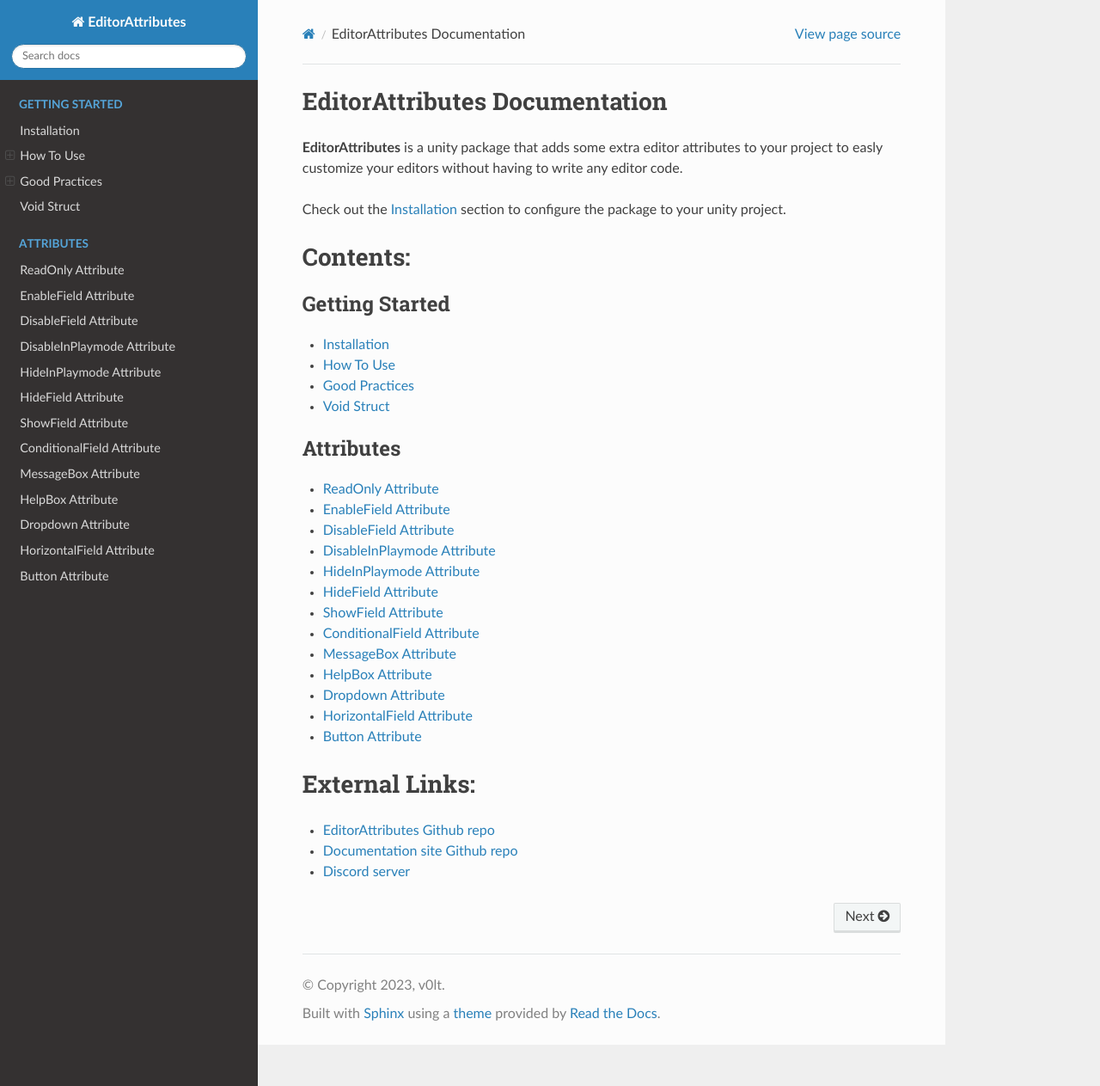
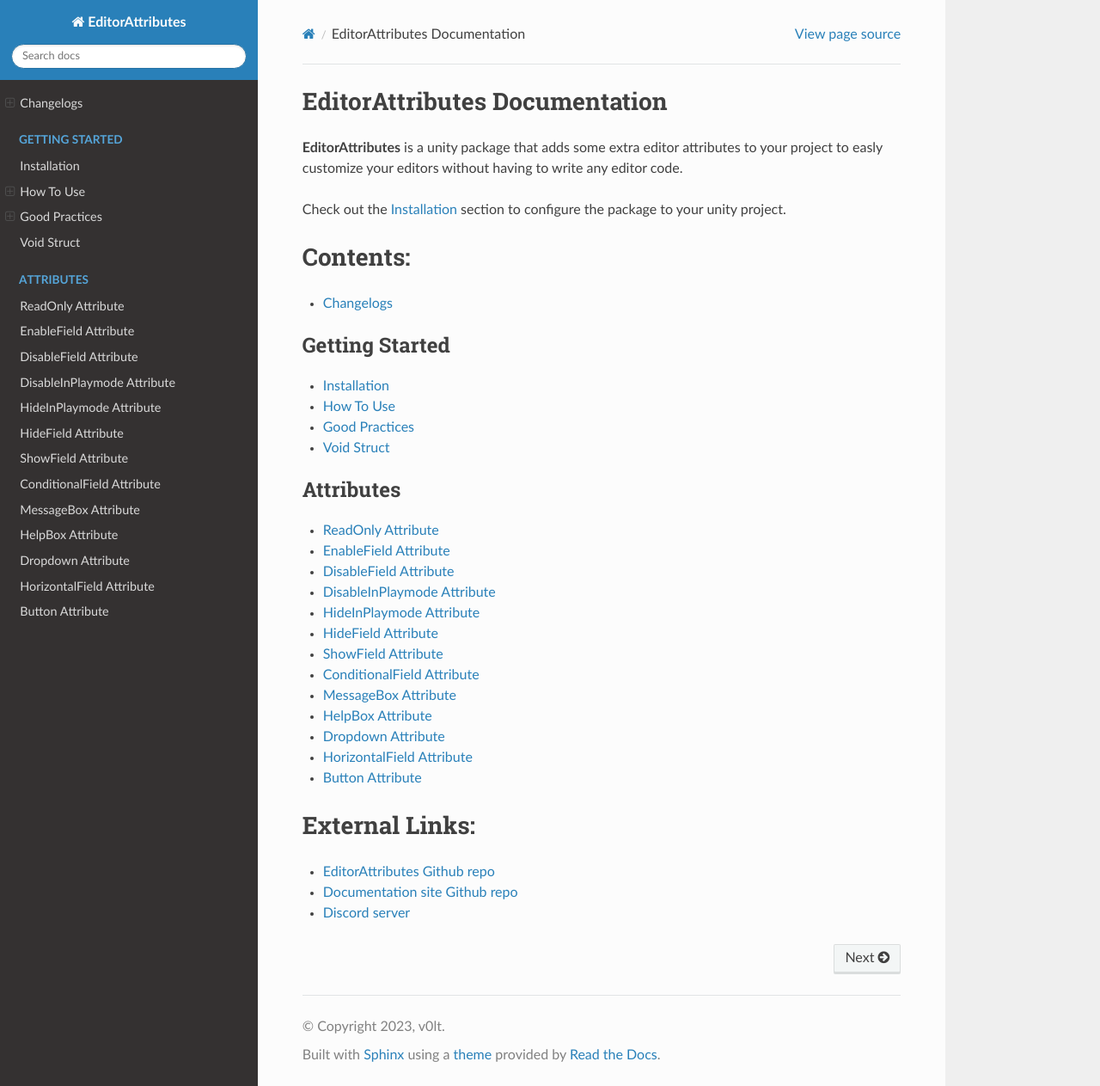
Before and after one commit to v0lt13/EditorAttributesDocs, a Sphinx documentation site: the page built from docs/source/index.rst, in a window 1280 px wide and 1263 px high. Shown: the whole window at 86% size. Built offline with Sphinx 7.4.7 and the Read the Docs theme 2.0.0, drawn with Linux system fonts in a browser that asks for light colours.

Commit message:
Update index.rst

```diff
--- a/docs/source/index.rst
+++ b/docs/source/index.rst
@@ -11,9 +11,9 @@
 
 .. toctree::
     :maxdepth: 1
-	:name: sec-changelog
+    :name: sec-changelogs
 
-    changelog
+    changelogs
 
 .. toctree::
     :maxdepth: 1
```
